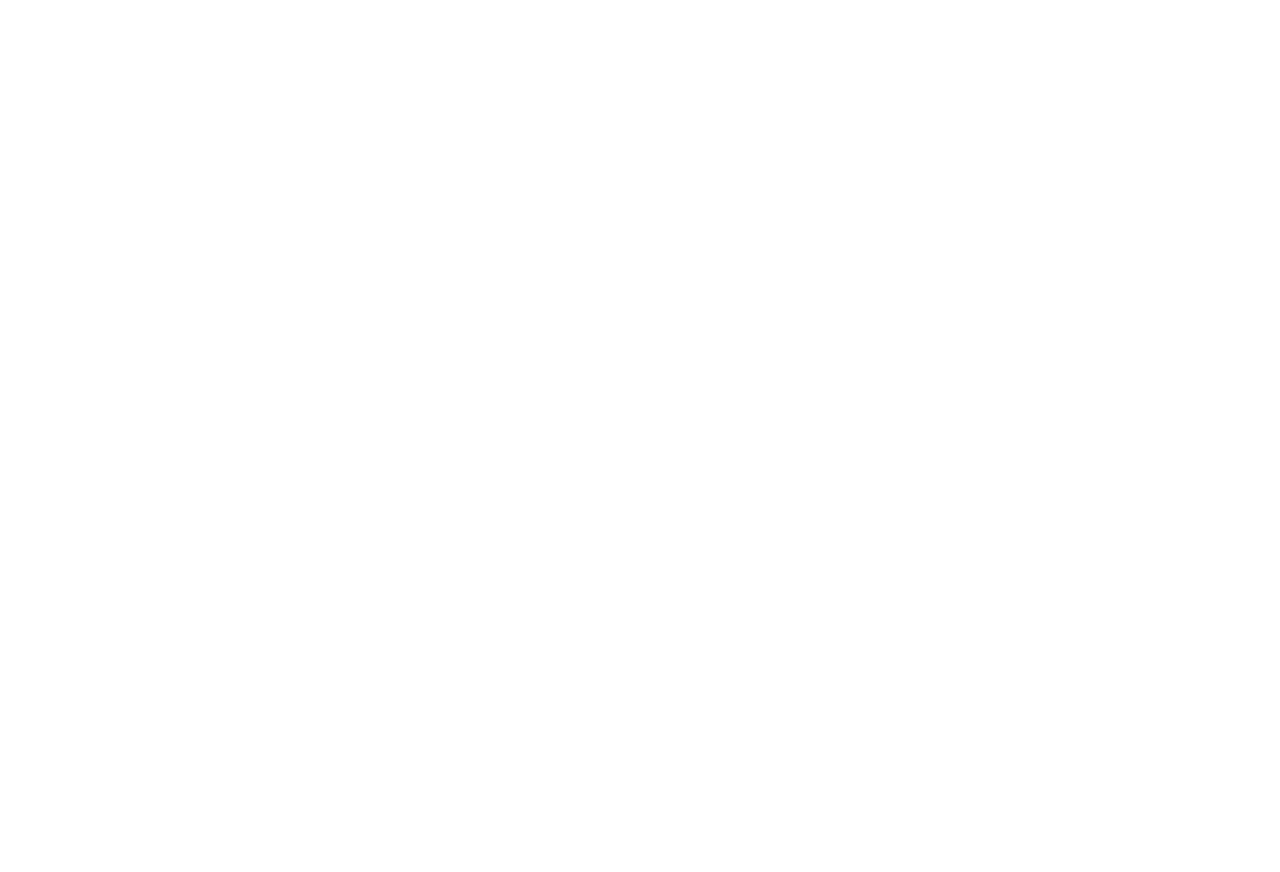
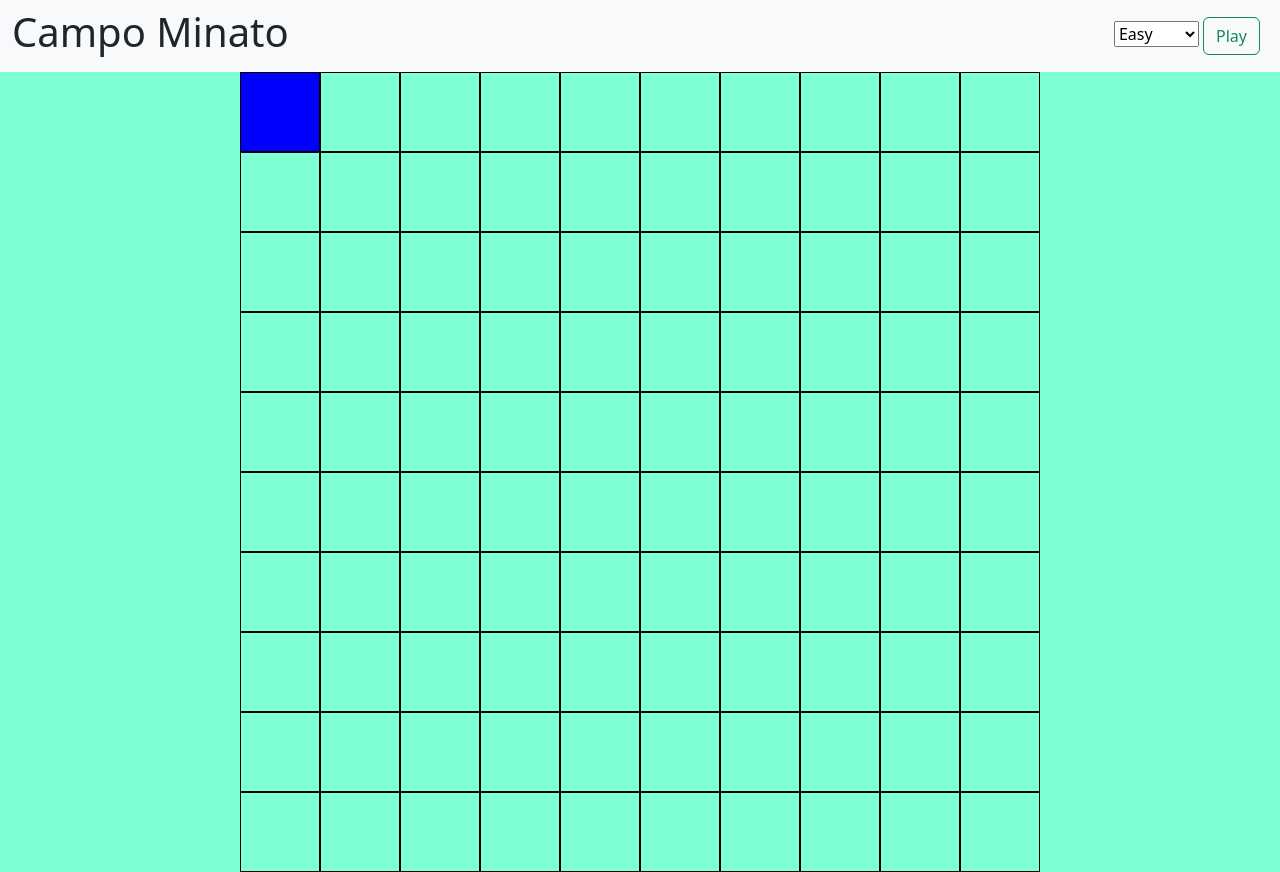
Before and after one commit to PasqualeDiMatteo/js-campominato-grid, a plain HTML site: page index.html in a window 1280 px wide. Before the commit the page ends 800 px from the top, so only its background shows below. Drawn offline with nearby package versions, Linux system fonts and the light colour scheme.

Commit message:
Added HTML and CSS

```diff
--- a/css/style.css
+++ b/css/style.css
@@ -0,0 +1,46 @@
+.grid{
+    width: 800px;
+    height: 800px;
+    display: flex;
+    flex-wrap: wrap;
+    margin: 0 auto;
+}
+main{
+    background-color: aquamarine;
+}
+
+/* Cella */
+
+.cell{
+    background-color: aquamarine;
+    display: flex;
+    align-items: center;
+    justify-content: center;
+    border: 1px solid black;
+}
+
+/* Cella Cliccata */
+
+.cell.clicked{
+    background-color: blue;
+}
+
+/* Cella difficoltà easy */
+
+.cell.easy{
+height: calc(100% / 10);
+flex-basis: calc(100% / 10);
+}
+
+/* Cella difficoltà medium */
+
+.cell.medium{
+    height: calc(100% / 9);
+    flex-basis: calc(100% / 9);
+}
+
+/* Cella difficoltà hard */
+.cell.hard{
+    height: calc(100% / 7);
+    flex-basis: calc(100% / 7);
+}
--- a/index.html
+++ b/index.html
@@ -16,5 +16,126 @@
 </head>
 
 <body>
+    <header>
+        <nav class="navbar bg-body-tertiary">
+            <div class="container-fluid">
+                <h1>Campo Minato</h1>
+                <div>
+                    <select name="difficulty" id="difficulty">
+                        <option value="easy">Easy</option>
+                        <option value="medium">Medium</option>
+                        <option value="hard">Hard</option>
+                    </select>
+                    <button class="btn btn-outline-success me-2" type="button">Play</button>
+                </div>
+            </div>
+        </nav>
+    </header>
 
+    <main>
+        <div class="container">
+            <div id="grid" class="grid">
+                <div class="cell easy clicked"></div>
+                <div class="cell easy"></div>
+                <div class="cell easy"></div>
+                <div class="cell easy"></div>
+                <div class="cell easy"></div>
+                <div class="cell easy"></div>
+                <div class="cell easy"></div>
+                <div class="cell easy"></div>
+                <div class="cell easy"></div>
+                <div class="cell easy"></div>
+                <div class="cell easy"></div>
+                <div class="cell easy"></div>
+                <div class="cell easy"></div>
+                <div class="cell easy"></div>
+                <div class="cell easy"></div>
+                <div class="cell easy"></div>
+                <div class="cell easy"></div>
+                <div class="cell easy"></div>
+                <div class="cell easy"></div>
+                <div class="cell easy"></div>
+                <div class="cell easy"></div>
+                <div class="cell easy"></div>
+                <div class="cell easy"></div>
+                <div class="cell easy"></div>
+                <div class="cell easy"></div>
+                <div class="cell easy"></div>
+                <div class="cell easy"></div>
+                <div class="cell easy"></div>
+                <div class="cell easy"></div>
+                <div class="cell easy"></div>
+                <div class="cell easy"></div>
+                <div class="cell easy"></div>
+                <div class="cell easy"></div>
+                <div class="cell easy"></div>
+                <div class="cell easy"></div>
+                <div class="cell easy"></div>
+                <div class="cell easy"></div>
+                <div class="cell easy"></div>
+                <div class="cell easy"></div>
+                <div class="cell easy"></div>
+                <div class="cell easy"></div>
+                <div class="cell easy"></div>
+                <div class="cell easy"></div>
+                <div class="cell easy"></div>
+                <div class="cell easy"></div>
+                <div class="cell easy"></div>
+                <div class="cell easy"></div>
+                <div class="cell easy"></div>
+                <div class="cell easy"></div>
+                <div class="cell easy"></div>
+                <div class="cell easy"></div>
+                <div class="cell easy"></div>
+                <div class="cell easy"></div>
+                <div class="cell easy"></div>
+                <div class="cell easy"></div>
+                <div class="cell easy"></div>
+                <div class="cell easy"></div>
+                <div class="cell easy"></div>
+                <div class="cell easy"></div>
+                <div class="cell easy"></div>
+                <div class="cell easy"></div>
+                <div class="cell easy"></div>
+                <div class="cell easy"></div>
+                <div class="cell easy"></div>
+                <div class="cell easy"></div>
+                <div class="cell easy"></div>
+                <div class="cell easy"></div>
+                <div class="cell easy"></div>
+                <div class="cell easy"></div>
+                <div class="cell easy"></div>
+                <div class="cell easy"></div>
+                <div class="cell easy"></div>
+                <div class="cell easy"></div>
+                <div class="cell easy"></div>
+                <div class="cell easy"></div>
+                <div class="cell easy"></div>
+                <div class="cell easy"></div>
+                <div class="cell easy"></div>
+                <div class="cell easy"></div>
+                <div class="cell easy"></div>
+                <div class="cell easy"></div>
+                <div class="cell easy"></div>
+                <div class="cell easy"></div>
+                <div class="cell easy"></div>
+                <div class="cell easy"></div>
+                <div class="cell easy"></div>
+                <div class="cell easy"></div>
+                <div class="cell easy"></div>
+                <div class="cell easy"></div>
+                <div class="cell easy"></div>
+                <div class="cell easy"></div>
+                <div class="cell easy"></div>
+                <div class="cell easy"></div>
+                <div class="cell easy"></div>
+                <div class="cell easy"></div>
+                <div class="cell easy"></div>
+                <div class="cell easy"></div>
+                <div class="cell easy"></div>
+                <div class="cell easy"></div>
+                <div class="cell easy"></div>
+            </div>
+        </div>
+    </main>
 </body>
```
